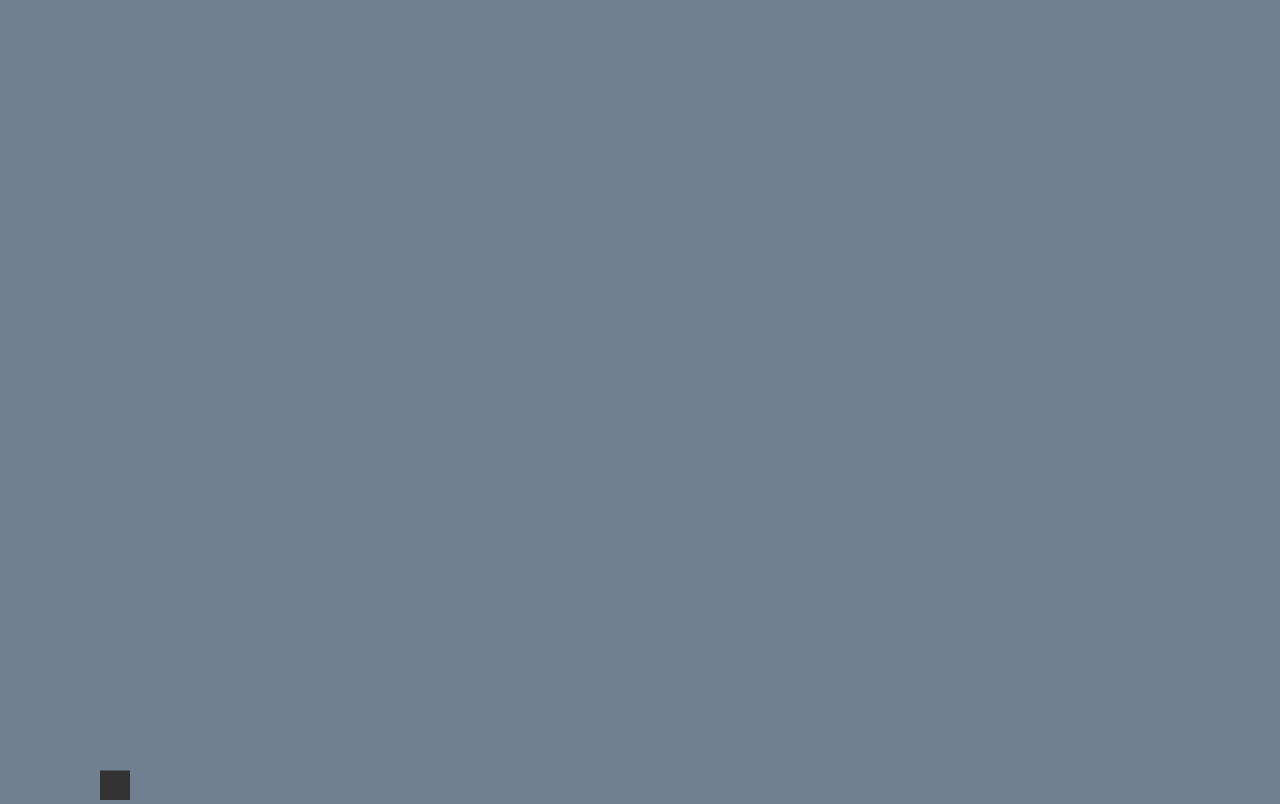
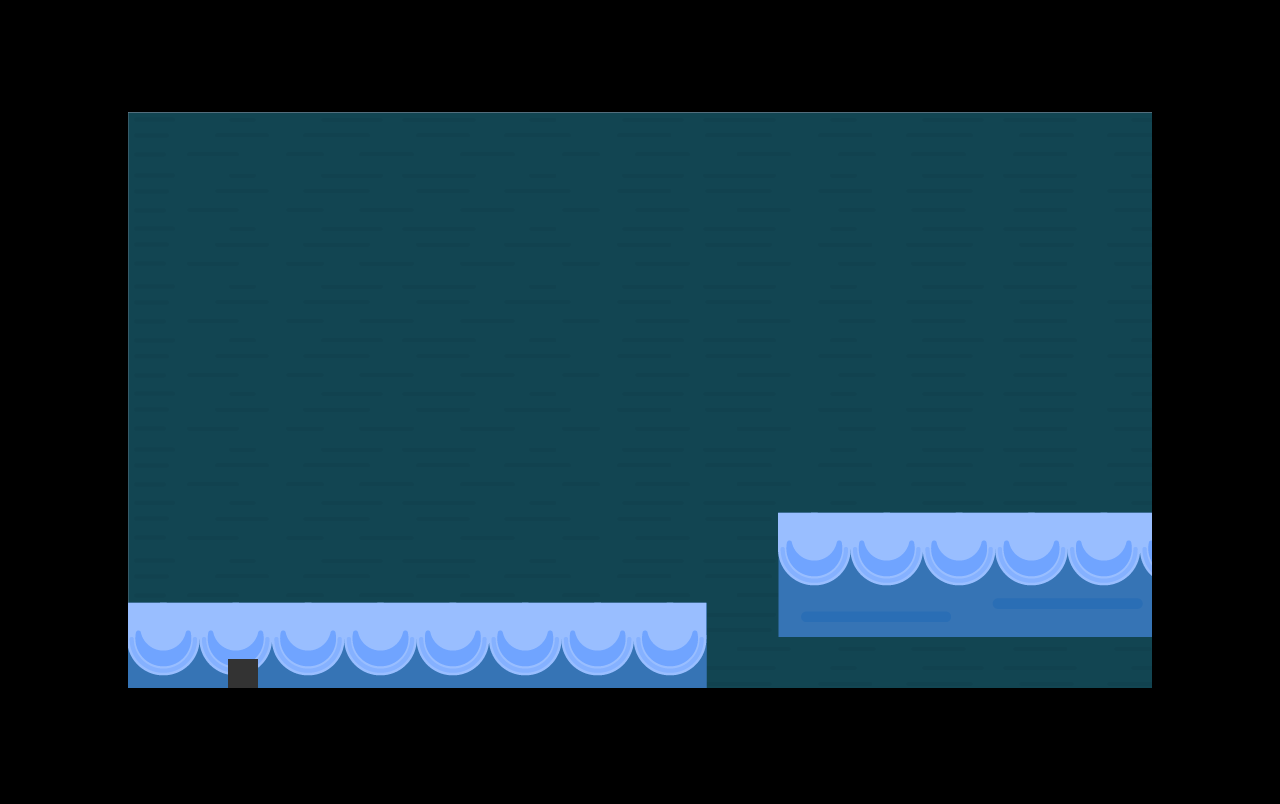
Before and after one commit to decioneto/sidescrolling-game-ts, a website built with Vite: page index.html in a window 1280 px wide. Built offline with nearby package versions, Linux system fonts and the light colour scheme.

Commit message:
adicionando assets

```diff
--- a/index.html
+++ b/index.html
@@ -13,8 +13,12 @@
             }
 
             body {
-                background-color: slategrey;
+                background-color: black;
                 overflow: hidden;
+                display: flex;
+                align-items: center;
+                justify-content: center;
+                height: 100vh;
             }
         </style>
     </head>
--- a/src/main.ts
+++ b/src/main.ts
@@ -1,27 +1,47 @@
+import { BackgroundAsset } from './modules/BackgroundAssets';
 import { Platform } from './modules/Platform';
 import { Player } from './modules/Player';
 import { World } from './modules/World';
+import PlatformAsset from '../public/assets/images/platform.png';
+import Background from '../public/assets/images/background.png';
 
 const canvas = document.querySelector('canvas')!;
 const ctx = canvas?.getContext('2d')!;
 
-canvas.width = innerWidth;
-canvas.height = innerHeight;
+canvas.width = 1024;
+canvas.height = 576;
+
+function createImage(image: string) {
+    const imageElement = new Image();
+    imageElement.src = image;
+
+    return imageElement;
+}
 
 const world = new World();
+const backgroundAssets = [
+    new BackgroundAsset(ctx, { x: 0, y: 0 }, createImage(Background)),
+];
 const player = new Player(ctx, world.gravity, canvas.height);
 const platforms = [
-    new Platform(ctx, { x: 200, y: 850 }),
-    new Platform(ctx, { x: 500, y: 800 }),
+    new Platform(ctx, { x: -1, y: 490 }, createImage(PlatformAsset)),
+    new Platform(ctx, { x: 650, y: 400 }, createImage(PlatformAsset)),
 ];
+
+let scrollOffset = 0;
 
 function animate() {
     requestAnimationFrame(animate);
-    ctx.clearRect(0, 0, canvas.width, canvas.height);
-    player.update();
+    ctx.fillStyle = 'slategrey';
+    ctx.fillRect(0, 0, canvas.width, canvas.height);
+    backgroundAssets.forEach((backgroundAsset) => {
+        backgroundAsset.draw();
+    });
     platforms.forEach((platform) => {
         platform.draw();
     });
+
+    player.update();
 
     if (world.keys.right.pressed && player.position.x < 400) {
         player.velocity.x = 5;
@@ -31,10 +51,12 @@ function animate() {
         player.velocity.x = 0;
 
         if (world.keys.right.pressed) {
+            scrollOffset += 5;
             platforms.forEach((platform) => {
                 platform.position.x -= 5;
             });
         } else if (world.keys.left.pressed) {
+            scrollOffset -= 5;
             platforms.forEach((platform) => {
                 platform.position.x += 5;
             });
@@ -43,6 +65,11 @@ function animate() {
 
     platforms.forEach((platform) => {
         platform.platformColision(player);
+
+        if (scrollOffset === 2000) {
+            alert('You won!');
+            return;
+        }
     });
 }
 
--- /dev/null
+++ b/src/modules/BackgroundAssets/index.ts
@@ -0,0 +1,26 @@
+import { BackgroundAssetPosition, BackgroundAssetSize } from './types';
+
+export class BackgroundAsset {
+    private ctx: CanvasRenderingContext2D;
+    public position: BackgroundAssetPosition;
+    public size: BackgroundAssetSize;
+    public img: HTMLImageElement;
+
+    constructor(
+        ctx: CanvasRenderingContext2D,
+        position: BackgroundAssetPosition,
+        image: HTMLImageElement
+    ) {
+        this.ctx = ctx;
+        this.position = position;
+        this.img = image;
+        this.size = {
+            width: this.img.width,
+            height: this.img.height,
+        };
+    }
+
+    public draw() {
+        this.ctx.drawImage(this.img, this.position.x, this.position.y);
+    }
+}
--- /dev/null
+++ b/src/modules/BackgroundAssets/types.ts
@@ -0,0 +1,9 @@
+export interface BackgroundAssetPosition {
+    x: number;
+    y: number;
+}
+
+export interface BackgroundAssetSize {
+    width: number;
+    height: number;
+}
--- a/src/modules/Platform/index.ts
+++ b/src/modules/Platform/index.ts
@@ -5,24 +5,24 @@ export class Platform {
     private ctx: CanvasRenderingContext2D;
     public position: PlatformPosition;
     public size: PlatformSize;
+    public img: HTMLImageElement;
 
-    constructor(ctx: CanvasRenderingContext2D, position: PlatformPosition) {
+    constructor(
+        ctx: CanvasRenderingContext2D,
+        position: PlatformPosition,
+        image: HTMLImageElement
+    ) {
         this.ctx = ctx;
         this.position = position;
+        this.img = image;
         this.size = {
-            width: 200,
-            height: 20,
+            width: this.img.width,
+            height: this.img.height,
         };
     }
 
     public draw() {
-        this.ctx.fillStyle = 'blue';
-        this.ctx.fillRect(
-            this.position.x,
-            this.position.y,
-            this.size.width,
-            this.size.height
-        );
+        this.ctx.drawImage(this.img, this.position.x, this.position.y);
     }
 
     public platformColision(player: Player) {
```
Also changed, not shown: src/modules/World/types.ts (+10 -0 lines), public/assets/images/background.png (added), public/assets/images/hills.png (added), public/assets/images/platform.png (added), public/assets/images/platformSmallTall.png (added), public/assets/images/spriteRunLeft.png (added), public/assets/images/spriteRunRight.png (added), public/assets/images/spriteStandLeft.png (added), public/assets/images/spriteStandRight.png (added).
